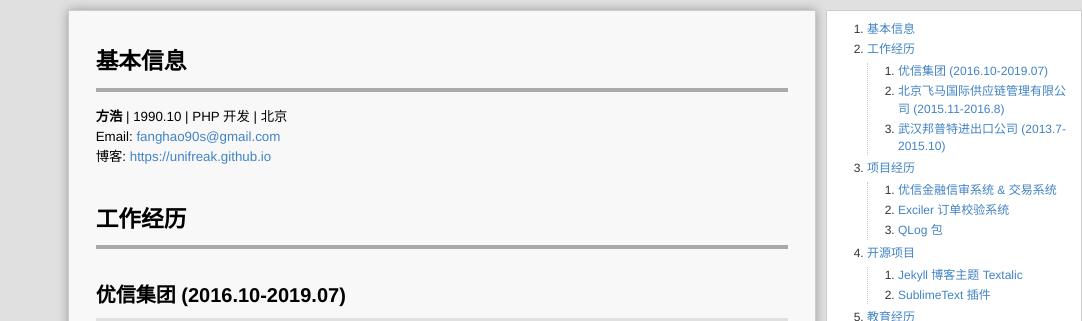
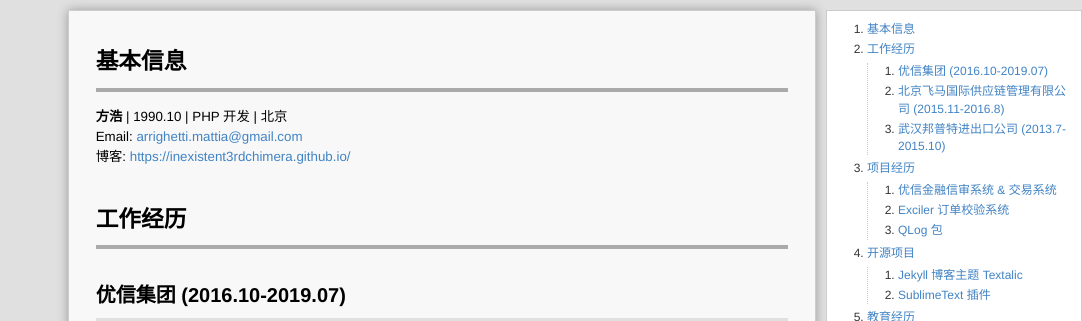
Before and after one commit to GasBrubaker/Inexistent3rdChimera.github.io, a Jekyll site: the page built from resume/index.md, in a window 1280 px wide and 900 px high. Shown: the top 321 px of the window, without its empty margins (198-1280 px from the left). Built offline with Jekyll 4.4.1, drawn with Linux system fonts in a browser that asks for light colours; our own code applies the rules of GitHub Pages for plain Markdown files.

Commit message:
Eh i tried
I tried to set the right HTTPS LINK

```diff
--- a/resume/index.md
+++ b/resume/index.md
@@ -5,8 +5,8 @@ layout: post_bare
 # 基本信息
 
 __方浩__ \| 1990.10 \| PHP 开发 \| 北京 <br />
-Email: [fanghao90s@gmail.com](mailto:fanghao90s@gmail.com) <br />
-博客: <https://unifreak.github.io>
+Email: [arrighetti.mattia@gmail.com](mailto:arrighetti.mattia@gmail.com) <br />
+博客: <https://inexistent3rdchimera.github.io/>
 
 # 工作经历
 
```
Also changed, not shown: README.md.
